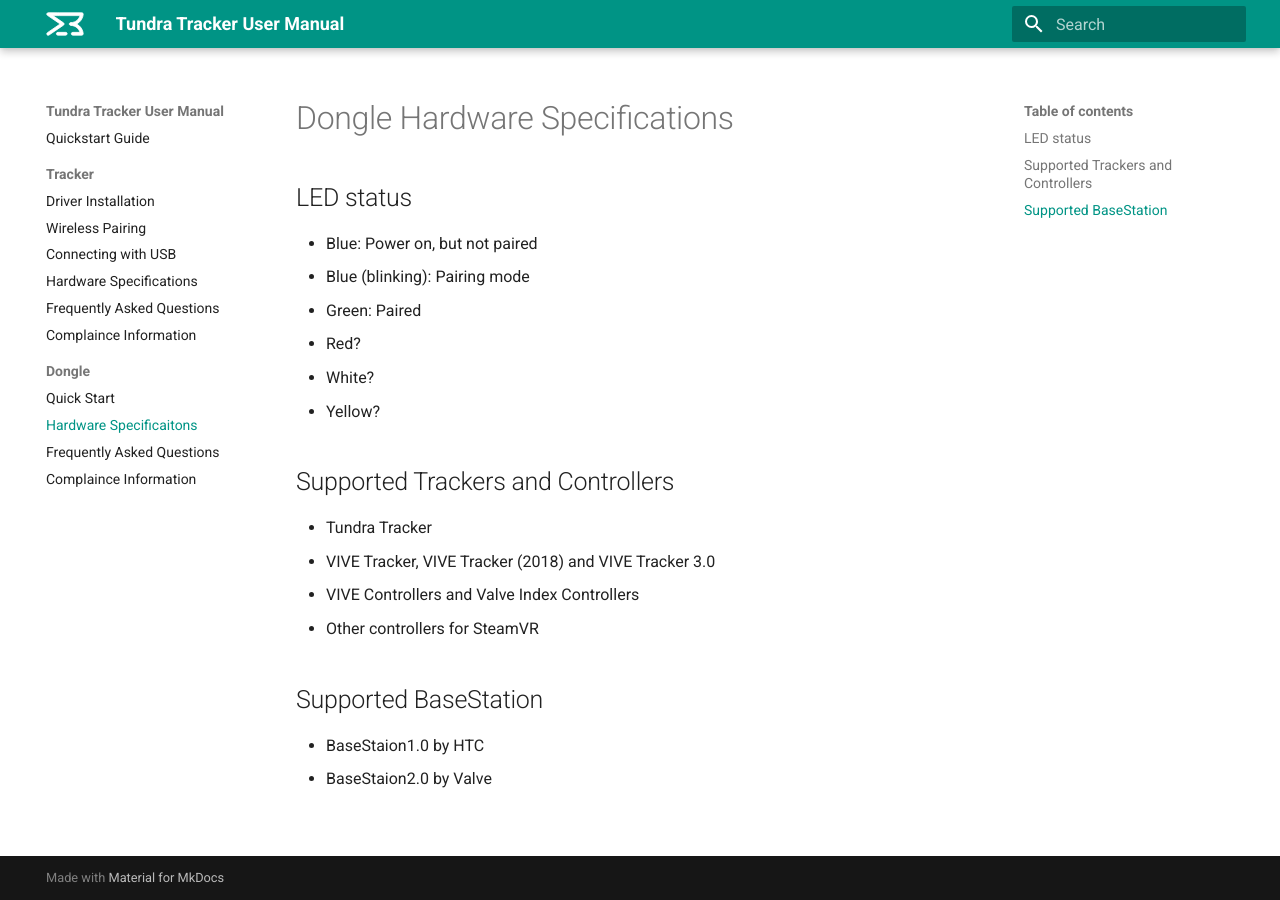
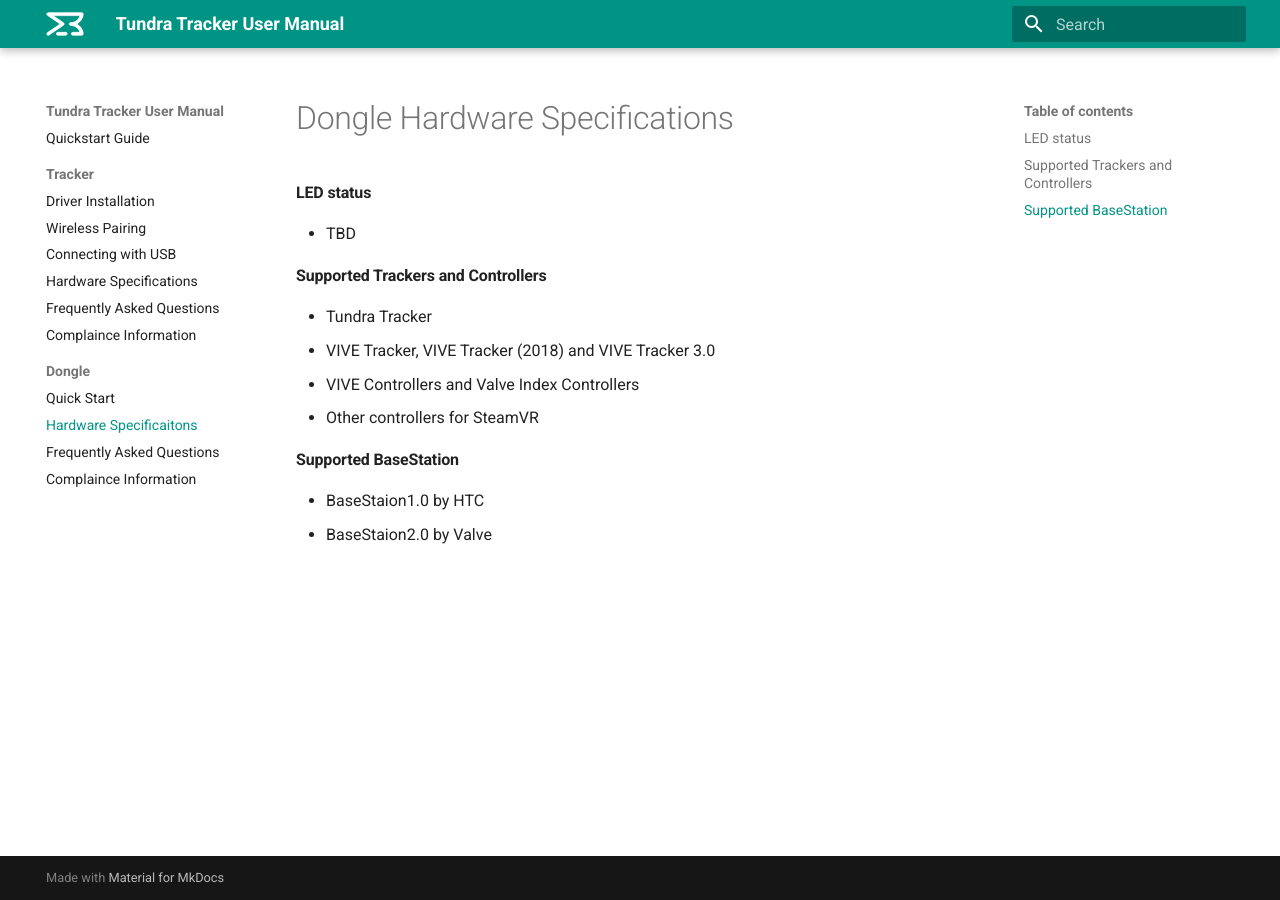
Before and after one commit to tundra-labs/tundra-tracker-docs, an MkDocs documentation site: the page built from docs/dongle_hardware.md, in a window 1280 px wide. Built offline with MkDocs 1.6.1 and Material for MkDocs 9.7.7, drawn with Linux system fonts in a browser that asks for light colours.

Commit message:
Update dongle_hardware.md

```diff
--- a/docs/dongle_hardware.md
+++ b/docs/dongle_hardware.md
@@ -1,19 +1,12 @@
 # Dongle Hardware Specifications
 
-## LED status
+#### LED status
 
-- Blue: Power on, but not paired
-- Blue (blinking): Pairing mode
-- Green: Paired
-- Red?
-- White?
-- Yellow?
+- TBD
 
 
 
-
-
-## Supported Trackers and Controllers
+#### Supported Trackers and Controllers
 
 - Tundra Tracker
 - VIVE Tracker, VIVE Tracker (2018) and VIVE Tracker 3.0
@@ -22,7 +15,7 @@
 
 
 
-## Supported BaseStation
+#### Supported BaseStation
 
 - BaseStaion1.0 by HTC
 - BaseStaion2.0 by Valve
```
